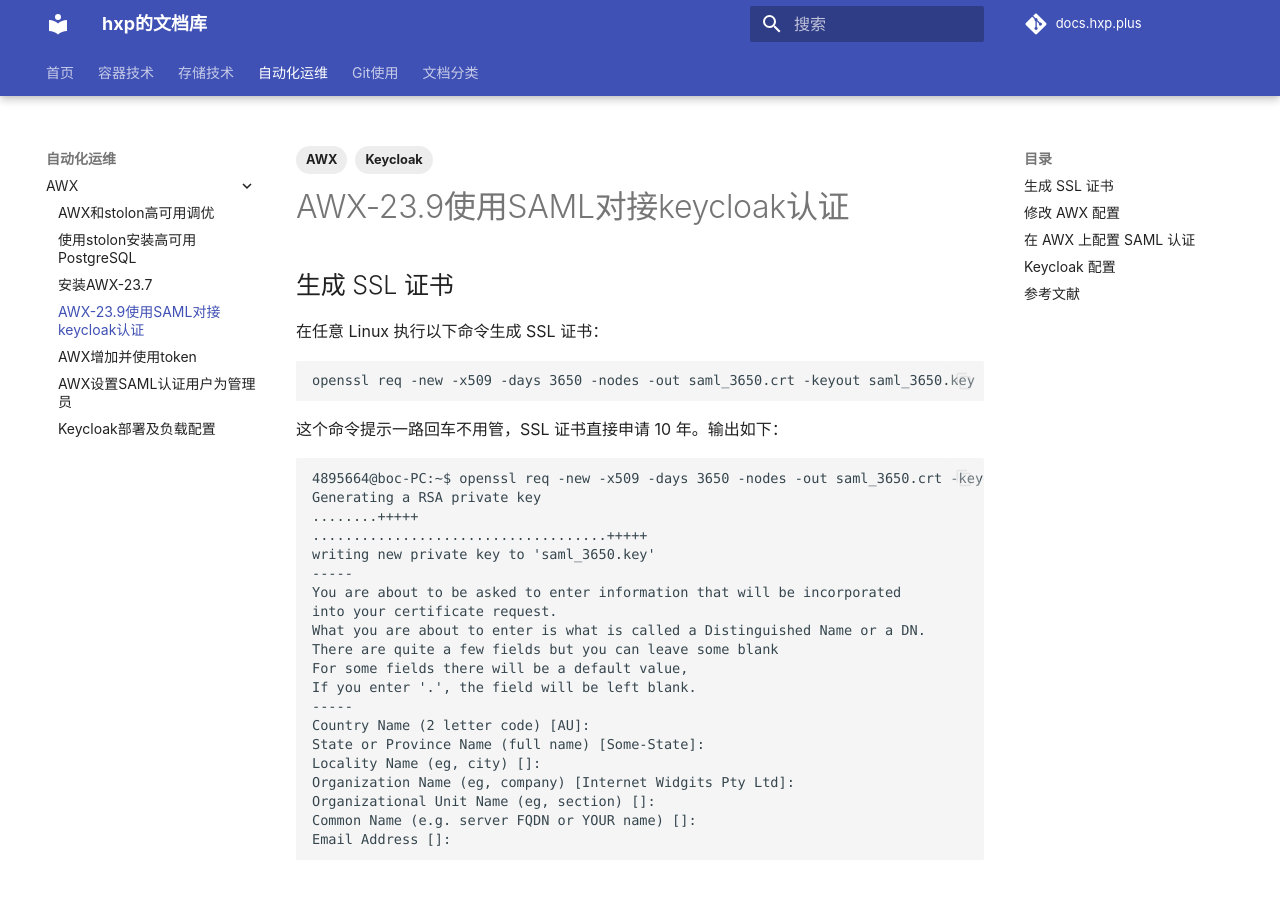
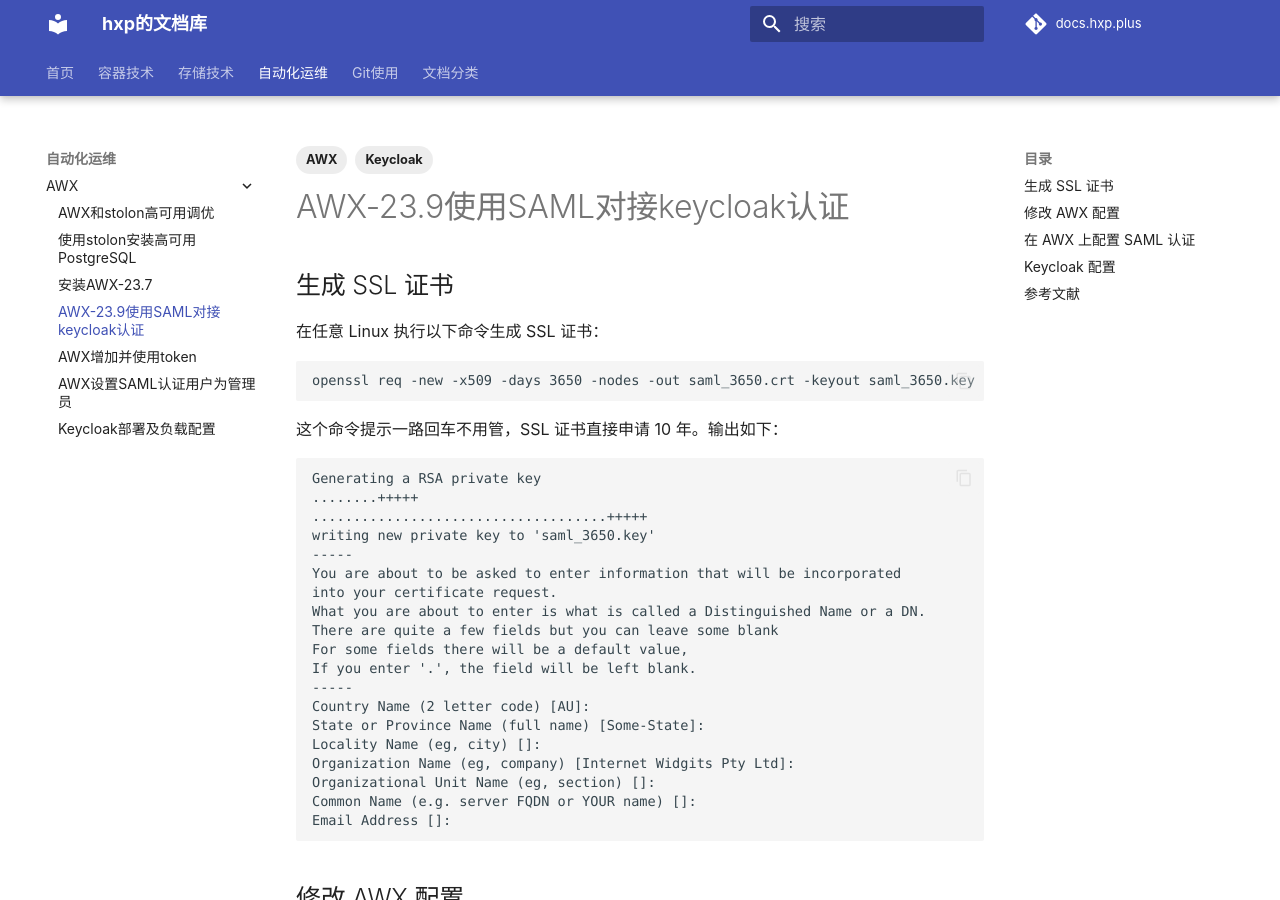
Before and after one commit to hxp-plus/docs.hxp.plus, an MkDocs documentation site: the page built from docs/自动化运维/AWX/AWX-23.9使用SAML对接keycloak认证.md, in a window 1280 px wide and 900 px high. Built offline with MkDocs 1.6.1 and Material for MkDocs 9.7.7, drawn with Linux system fonts in a browser that asks for light colours; plug-ins that fetch from the network failed and are left out; comment, search, counter and statistics services are not loaded.

Commit message:
typo fix

````diff
--- a/docs/自动化运维/AWX/AWX-23.9使用SAML对接keycloak认证.md
+++ b/docs/自动化运维/AWX/AWX-23.9使用SAML对接keycloak认证.md
@@ -15,7 +15,6 @@
 这个命令提示一路回车不用管，SSL 证书直接申请 10 年。输出如下：
 
 ```
-4895664@boc-PC:~$ openssl req -new -x509 -days 3650 -nodes -out saml_3650.crt -keyout saml_3650.key
 Generating a RSA private key
 ........+++++
 ....................................+++++
````
